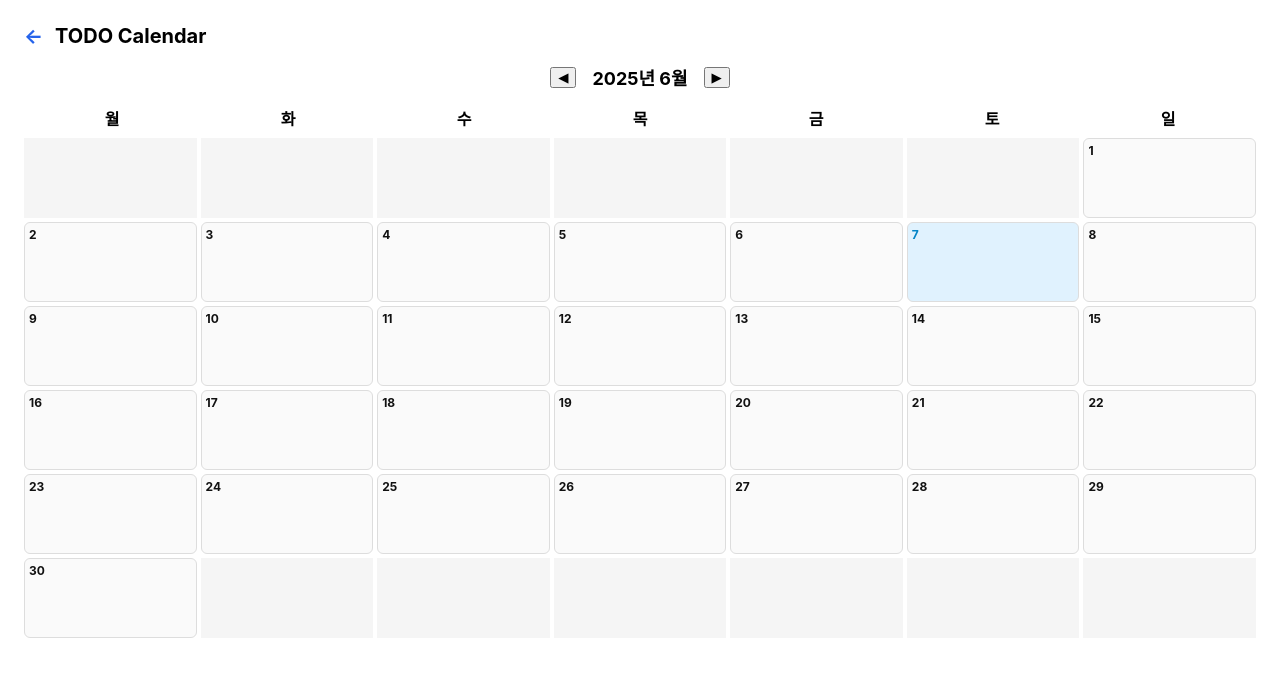
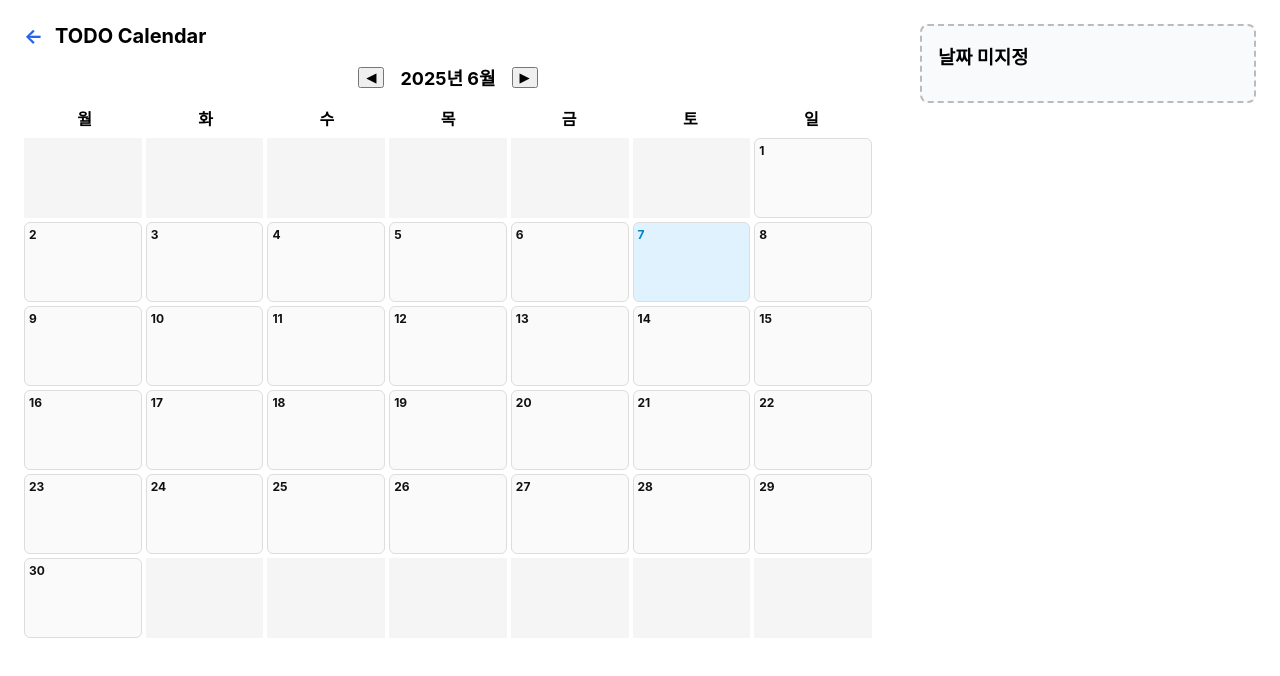
Before and after one commit to NomadHuns/react_todo_exam, a React (Create React App) app: page /calendar in a window 1280 px wide. Shown: the top 676 px of the page. Built offline with nearby package versions, Linux system fonts and the light colour scheme.

Commit message:
Design: 캘린더 페이지 태블릿 사이즈로 축소시 미지정 할일 아래로 내려오도록 수정

```diff
--- a/src/pages/todo/calendar/TodoCalendarPage.tsx
+++ b/src/pages/todo/calendar/TodoCalendarPage.tsx
@@ -17,14 +17,6 @@ const CalendarPage: React.FC = () => {
     const rawFirstDay = new Date(year, month, 1).getDay();
     const firstDayOfMonth = (rawFirstDay + 6) % 7;
     const daysInMonth = new Date(year, month + 1, 0).getDate();
-
-    const prevMonth = () => {
-        setCurrentDate(new Date(year, month - 1, 1));
-    };
-
-    const nextMonth = () => {
-        setCurrentDate(new Date(year, month + 1, 1));
-    };
 
     const calendarCells = [];
     const totalCells = Math.ceil((firstDayOfMonth + daysInMonth) / 7) * 7;
@@ -63,19 +55,41 @@ const CalendarPage: React.FC = () => {
         );
     }
 
+    const unscheduledTodos = todos.filter(todo => !todo.completed).filter(todo => !todo.expiredAt);
+
     return (
-        <div style={{ padding: "24px" }}>
+        <>
+            <style>{`
+                .calendar-container {
+                  display: flex;
+                  flex-direction: row;
+                  gap: 24px;
+                  padding: 24px;
+                }
+
+                @media (max-width: 868px) {
+                  .calendar-container {
+                    flex-direction: column;
+                  }
+                  .unscheduled-dropzone {
+                    width: 100% !important;
+                    margin-left: 0 !important;
+                    box-sizing: border-box;
+                  }
+                }
+              `}
+            </style>
+            <div style={styles.container} className="calendar-container">
+                <div style={styles.leftContent}>
                     <div style={styles.headerRow}>
                         <Link to="/" style={styles.backLink}>←</Link>
                         <h2 style={styles.title}>TODO Calendar</h2>
                     </div>
 
                     <div style={styles.monthButton}>
-                <button onClick={prevMonth}>◀</button>
-                <span style={styles.monthText}>
-                    {year}년 {month + 1}월
-                </span>
-                <button onClick={nextMonth}>▶</button>
+                        <button onClick={() => setCurrentDate(new Date(year, month - 1, 1))}>◀</button>
+                        <span style={styles.monthText}>{year}년 {month + 1}월</span>
+                        <button onClick={() => setCurrentDate(new Date(year, month + 1, 1))}>▶</button>
                     </div>
 
                     <div style={styles.daysOfWeek}>
@@ -88,10 +102,81 @@ const CalendarPage: React.FC = () => {
                         {calendarCells}
                     </div>
                 </div>
+
+                <div
+                    className="unscheduled-dropzone"
+                    onDragOver={(e) => e.preventDefault()}
+                    onDrop={(e) => {
+                        e.preventDefault();
+                        const todoId = parseInt(e.dataTransfer.getData("todoId"), 10);
+                        if (!isNaN(todoId)) {
+                            const target = todos.find(todo => todo.id === todoId);
+                            if (!target) return;
+                            putTodo({ ...target, expiredAt: undefined });
+                        }
+                    }}
+                    style={{
+                        width: "300px",
+                        padding: "16px",
+                        border: "2px dashed #bbb",
+                        borderRadius: "8px",
+                        backgroundColor: "#f9fafb",
+                        marginLeft: "24px",
+                        height: "calc(100% - 48px)",
+                        overflowY: "auto"
+                    }}
+                >
+                    <h3 style={{ marginTop: 0, marginBottom: "12px" }}>날짜 미지정</h3>
+                    <ul style={{ listStyle: "none", padding: 0 }}>
+                        {unscheduledTodos.map(todo => (
+                            <li
+                                key={todo.id}
+                                draggable
+                                onDragStart={(e) => {
+                                    e.dataTransfer.setData("todoId", todo.id.toString());
+                                }}
+                                style={{
+                                    marginBottom: "8px",
+                                    fontSize: "14px",
+                                    color: todo.completed ? "#9ca3af" : "#111",
+                                    textDecoration: todo.completed ? "line-through" : "none",
+                                    cursor: "grab",
+                                    backgroundColor: "#fff",
+                                    border: "1px solid #ddd",
+                                    borderRadius: "4px",
+                                    padding: "6px 8px"
+                                }}
+                            >
+                                • {todo.text}
+                            </li>
+                        ))}
+                    </ul>
+                </div>
+            </div>
+        </>
     );
 };
 
 const styles: Record<string, React.CSSProperties> = {
+    container: {
+        display: "flex",
+        gap: "24px",
+        padding: "24px"
+    },
+    leftContent: {
+        flex: "1",
+        minWidth: "0"
+    },
+    rightSidebar: {
+        width: "240px",
+        border: "1px solid #ddd",
+        borderRadius: "8px",
+        padding: "16px",
+        backgroundColor: "#fafafa",
+        fontSize: "14px",
+        overflowY: "auto",
+        maxHeight: "calc(100vh - 48px)"
+    },
     headerRow: {
         display: "flex",
         alignItems: "center",
```
Lines whose indentation alone changed are shown as unchanged.
